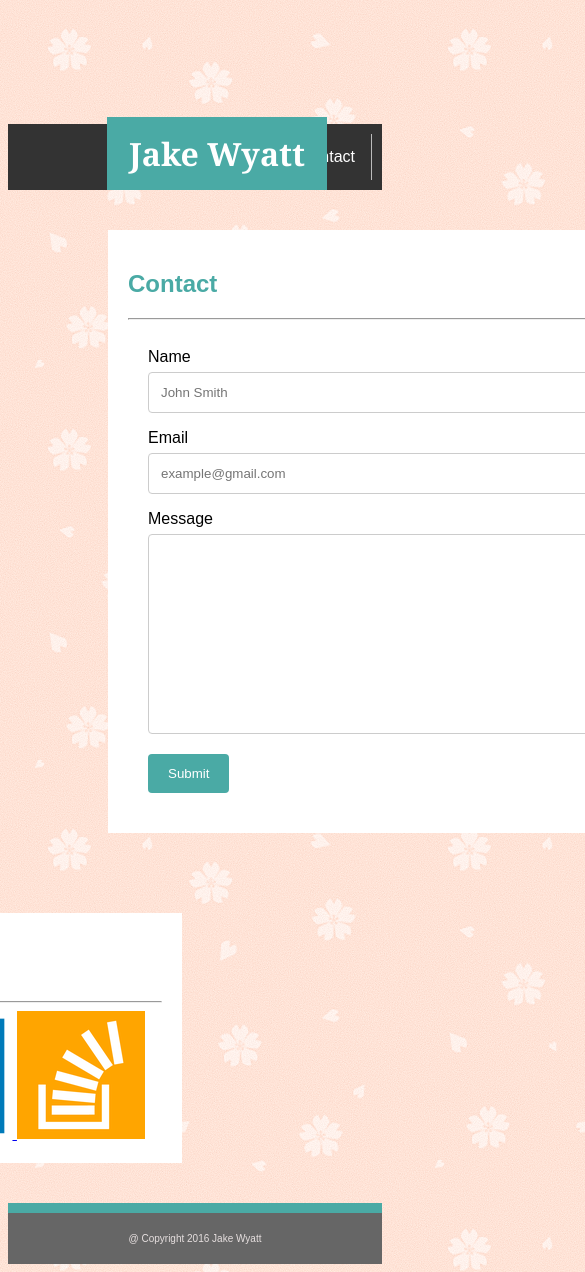
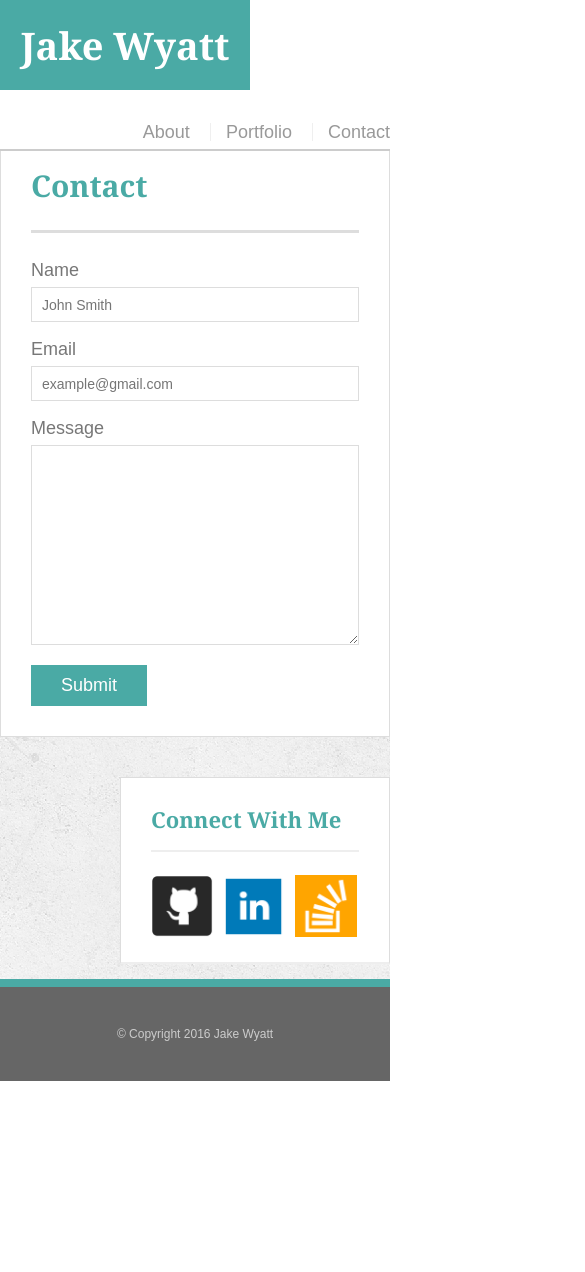
Before and after one commit to jrw4466/Responsive-Portfolio, a plain HTML site: page contact.html in a window 390 px wide. Shown: the top 1272 px of the page, 585 px wide, since content can reach past the window. After the commit the page ends 1081 px from the top, so only its background shows below. Drawn offline with Linux system fonts and the light colour scheme.

Commit message:
update 1052PM 042817

```diff
--- a/assets/css/style.css
+++ b/assets/css/style.css
@@ -1,237 +1,253 @@
-
-/* All Pages Styling */
-
 * {
-  box-sizing: border-box;
+	box-sizing: border-box;
 }
 
 body {
-	font-family: "Arial"; "Helvetica Neue", Helvetica, sans-sereif;
-    background-image: url("../images/sakura.png");
+	background: url("../images/concrete_seamless.png");
+	font-size: 18px;
+	line-height: 34px;
+	font-family: "Arial", 'Helvetica Neue', Helvetica, sans-serif;
+	color: #777;
+}
+
+.container {
+	width: 100%;
+	max-width: 960px;
+	margin: 0 auto;
+	clear: both;
+}
+
+h1, h2, h3, p {
+	margin-bottom: 20px;
+}
+
+p:last-child {
+	margin-bottom: 0;
+}
+
+h1, h2, h3 {
+	font-family: "Georgia", Times, Times New Roman, serif;
+	font-weight: 700;
+	color: #4aaaa5;
 }
 
 h1 {
-	background-color: #4aaaa5;
-	font-family: "Georgia", Times, "Times New Roman"; serif;
-    color: white;
-    width: 220px;
-    padding: 15px;
-    text-align: center;
-    position: relative;
-    top: 88px;
-    right: -99px;
+	font-size: 30px;
+	line-height: 49px;
+	border-bottom: 3px solid #ddd;
+	padding-bottom: 20px;
 }
 
-h2 {
-	color: #4aaaa5;
-
-}
-
-p {
-    float:left;
-    color: #777777;
-	font-family: "Georgia", Times, "Times New Roman"; serif;
-}
-
-footer {
-	clear: both;
-    background-color: #666666;
-	text-align: center;
-	padding: 20px;
-	font-size: 10px;
-    border-top-width: 10px;
-    border-top-color: #4aaaa5;
-    border-top-style: solid;
-    color: #e6dfdf;
-}
-
-#Connect {
-    float: right;
-    width: 450px;
-    background: white;
-    padding: 20px;
-    border: 1px solid: black;
-    margin: 40px 200px 40px 20px;
-}
-
-.links {
-    margin-top: 20px;
-}
-
-#Bar {
-    background-color: none;
-    margin-top: 0;
-    overflow: hidden;
+h2, h3 {
+	font-size: 22px;
 }
 
 
-/* Removes the <ul> bullets and browser default settings */
-ul {
-    list-style-type: none;
-	margin: 0;
-	padding: 10px;
-	overflow: hidden;
-	background-color: #333;
+/* header */
+
+#masthead {
+	background: #fff;
+	margin: 0 0 30px;
+	z-index: 99;
+	color: #fff;
+	overflow: auto;
+	border-bottom: 2px solid #ccc;
+	position: fixed;
+	width: 100%;
 }
 
-li {
-	float: right;
-	border-right: 1px solid #bbb;
+#logo {
+	width: 250px;
+	height: 90px;
+	background: #4aaaa5;
+	float: left;
+	font-family: "Georgia", Times, Times New Roman, serif;
+	text-align: center;
+	line-height: 90px;
+	color: #fff;
+	font-weight: 700;
+	font-size: 38px;
+	text-decoration: none;
 }
 
-li a {
-    display: block;
-    color: white;
-    text-align: center;
-    padding: 14px 16px;
-    text-decoration: none;
-
+nav {
+	float: right;
+	margin-top: 25px;
 }
 
- li a:hover {
-    background-color: #111;
+nav a {
+	color: #999;
+	text-decoration: none;
+	margin-left: 15px;
+	display: inline-block;
+	border-left: 1px solid #efefef;
+	padding-left: 15px;
+	line-height: 18px;
 }
 
-/* Index.html CSS Styles */
-#About {
-    float:left;
-    width: 600px;
-    background: white;
-    padding: 20px;
-    border: 1px solid: black;
-    margin: 40px 20px 40px 100px;
-    overflow: auto;
+nav a:first-child {
+	border-left: 0 none;
+}
+
+/*main*/
+
+#main-container {
+	padding-top: 130px;
+}
+
+.main-section {
+	background: #fff;
+	padding: 30px;
+	margin: 0 0 40px 0;
+	width: 100%;
+	max-width: 650px;
+	float: left;
+	border: 1px solid #ddd;
+}
+
+.auth-image {
+	width: 200px;
+	height: 180px;
+	/*height: auto;*/
+	margin-top: 10px;
+	float: left;
+	margin-right: 25px;
+}
+
+/*sidebar*/
+
+.sidebar {
+	background: #fff;
+	padding: 30px;
+	width: 100%;
+	max-width: 270px;
+	float: right;
+	border: 1px solid #ddd;
+	margin-bottom: 20px;
 }
 
 
-#ProfilePic {
-	width: 170px;
+h3, .sidebar, h2 {
+	border-bottom: 2px solid #eee;
+	padding-bottom: 20px;
+	margin-bottom: 15px;
+	line-height: 22px;
+}
+
+.social {
+	width: 62px;
+	height: 62px;
+	margin-top: 8px;
+	margin-right: 5px;
+}
+
+.social:last-child {
+	margin-right: 0;
+}
+
+
+/*footer*/
+
+footer {
+	background: #666;
+	color: #fff;
+	padding: 30px 0;
+	clear: both;
+	border-top: 8px solid #4aaaa5;
+	color: #ccc;
+	font-size: 12px;
+	text-align: center;
+}
+
+/*portfolio*/
+
+.work {
+	width: 274px;
+	overflow: auto;
+	position: relative;
+	float: left;
+	margin: 20px 0 25px;
+}
+
+.work:nth-child(even) {
+	margin-right: 40px;
+}
+
+.work img {
+	width: 100%;
+	border: 0 none;
+	opacity: .8;
+}
+
+.work h3 {
+	border-bottom: 0;
+	background: #4aaaa5;
+	color: #fff;
+	text-align: center;
+	position: absolute;
+	bottom: 20px;
+	padding: 15px;
+	width: 100%;
+	line-height: 30px;
+	margin-bottom: 0;
+	font-weight: 300;
+}
+
+/*contact*/
+
+#contact-form ul {
+	margin-bottom: 20px;
+}
+
+#contact-form li {
+	margin-bottom: 10px;
+}
+
+label,
+input[type=text],
+input[type=email],
+textarea {
+	display: block;
+	width: 100%
+}
+
+input[type=text],
+input[type=email],
+textarea {
+	height: 35px;
+	border: 1px solid #ddd;
+	padding: 0 10px;
+	font-size: 14px;
+}
+
+textarea {
 	height: 200px;
 }
 
-/* Portfolio HTML CSS Styles*/
-
-#Portfolio {
-    float: left;
-    width: 600px;
-    background: white;
-    border-style: none;
-    margin: 40px 20px 40px 100px;
-    padding: 20px;
-    height: 700px;
+input[type=submit] {
+	background: #4aaaa5;
+	border: 0 none;
+	color: #fff;
+	font-size: 18px;
+	padding: 10px 30px;
+	cursor: pointer;
 }
 
-.Pic {
-  /* relative positioning */
-  position: relative;
-  width: 200px;
-  height: 150px;
-  background: #2db34a;
-  border: 2px solid black;
-  margin: 20px;
-}
-
-.lab {
-    background-color: #4aaaa5;
-    font-family: "Georgia", Times, "Times New Roman"; serif;
-    color: white;
-    width: 200px;
-    padding: 15px;
-    text-align: center;
-
-}
-
-.lab1 {
-    position: relative;
-    top: -472px;
-    left: 20px;
-}
-
-.lab2 {
-    position: relative;
-    top: -519px;
-    left: 265px;
-}
-
-.lab3 {
-    position: relative;
-    top: -374px;
-    left: 20px;
-}
-
-.lab4 {
-    position: relative;
-    top: -421px;
-    left: 265px;
-}
-
-.lab5 {
-    position: relative;
-    top: -275px;
-    left: 20px;
-}
-
-/* Contact Form HTML CSS Styles*/
-
-#Contact {
-    float: left;
-    width: 600px;
-    background: white;
-    padding: 20px;
-    margin: 40px 20px 40px 100px;
-}
-
-input[type=text], textarea {
-    width: 100%;
-    padding: 12px;
-    border: 1px solid #ccc;
-    border-radius: 4px;
-    box-sizing: border-box;
-    margin-top: 6px;
-    margin-bottom: 16px;
-    resize: vertical;
-}
-
-input[type=submit] {
-    background-color: #4aaaa5;
-    color: white;
-    padding: 12px 20px;
-    border: none;
-    border-radius: 4px;
-    cursor: pointer;
-}
-
-input[type=submit]:hover {
-    background-color: #4CAF50;
-    color: white;
-}
-
-.container {
-    border-radius: 5px;
-    background-color: white;
-    padding: 20px;
-}
-
-#message {
-	height: 200px;
-}
-
-
 @media only screen and (max-width: 980px) {
-    body {
-        background-color: lightblue;
+    #masterhead {
+        background: #4aaaa5;
     }
 }
 
 @media only screen and (max-width: 768px) {
-    body {
-        background-color: lightblue;
+    #masterhead {
+        background: #4aaaa5;
     }
 }
 
 
 @media only screen and (max-width: 640px) {
-    body {
-        background-color: lightblue;
+    #masterhead {
+        background: #4aaaa5;
     }
 }
--- a/contact.html
+++ b/contact.html
@@ -2,75 +2,71 @@
 <html lang="en">
 
 <head>
-	<title>Contact</title>
+	<title>About Me</title>
 	<meta charset="utf-8">
 	<meta name="viewport" content="width=device-width, initial-scale=1">
 
+	<link rel="stylesheet" type="text/css" href="assets/css/reset.css">
 	<link rel="stylesheet" type="text/css" href="assets/css/style.css">
-
 </head>
 
 <body>
 
-	<header id="Bar">
-		<h1>Jake Wyatt</h1>
-
-		<ul>
-			<li><a href="contact.html">Contact</a></li>
-			<li><a href="portfolio.html">Portfolio</a></li>
-			<li><a href="index.html">About</a></li>
-		</ul>
-
+	<header id="masthead">
+	<div class="container">
+		<a href="index.html" id="logo">Jake Wyatt</a>
+			<nav>
+				<a href="index.html">About</a></li>
+				<a href="portfolio.html">Portfolio</a></li>
+				<a href="contact.html">Contact</a></li>
+			</nav>
+		</div>
 	</header>
 
-	<div id="Wrapper">
+	<div id="main-container" class="container">
+		<section class="main-section">
+			<h1>Contact</h1>
 
-	<section id="Contact">
-
-		<h2>Contact</h2>
-
-		<hr>
-
-		<div class="container">
-			<form action="/action_page.php">
-
-				<label for="name">Name</label>
-				<input type="text" id="name" name="name" placeholder="John Smith">
-
-				<label for="email">Email</label>
-				<input type="text" id="email" name="email" placeholder="example@gmail.com">
-
-				<label for="message">Message</label>
-				<textarea id="message" name="message" placeholder=""></textarea>
-
-				<input type="submit" value="Submit">
-
+			<form id="contact-form">
+				<ul>
+					<li>
+						<label for="name">Name</label>
+						<input type="text" name="name" id="name" placeholder="John Smith" required="required">
+					</li>
+					<li>
+						<label for="email">Email</label>
+						<input type="text" name="email" id="email" placeholder="example@gmail.com" required="required">
+					</li>
+					<li>
+						<label for="message">Message</label>
+						<textarea id="message" name="message" required="required" ></textarea>
+					</li>
+				</ul>
+				<input type="submit" name="submit">
 			</form>
 
-		</div>
 
-	</section>
+		</section>
 
-	<section id="Connect">
-		<h2>Connect with Me</h2>
+		<section class="sidebar">
+			<div id="connect">
+			<h2>Connect With Me</h2>
 
-		<hr>
-
-			<a href="https://github.com/jrw4466" target="_blank">
-				<img src="assets/images/1491846948_29_GitHub.png" alt="GitHub Pic">
-			</a>
-			<a href="https://www.linkedin.com/in/jake-wyatt-ii-42ab9148" target="_blank">
-				<img src="assets/images/1491846863_linkedin_square_color.png" alt="LinkedIn Pic">
-			</a>
-			<a href="http://stackexchange.com/users/10614883/jwyatt955">
-				<img src="assets/images/1491847006_stackoverflow.png" alt="StackoverflowPic">
-			</a>
-
-	</section>
-
+			<a href="https://github.com/jrw4466"></a>
+				<img src="assets/images/1491846948_29_GitHub.png" class="social" alt="GitHub Pic">
+			<a href="https://www.linkedin.com/in/jake-wyatt-ii-42ab9148"></a>
+				<img src="assets/images/1491846863_linkedin_square_color.png" class="social" alt="LinkedIn Pic">
+			<a href="http://stackexchange.com/users/10614883/jwyatt955"></a>
+				<img src="assets/images/1491847006_stackoverflow.png" class="social" alt="StackoverflowPic">
+			</div>
+		</section>
 	</div>
 
-	<footer>@ Copyright 2016 Jake Wyatt</footer>
+	<footer>
+		<div class="container">
+			&copy; Copyright 2016 Jake Wyatt
+		</div>
+	</footer>
 
 </body>
 </html>
```
Also changed, not shown: index.html (+34 -40 lines), portfolio.html (+54 -36 lines), assets/images/concrete_seamless.png (added).
